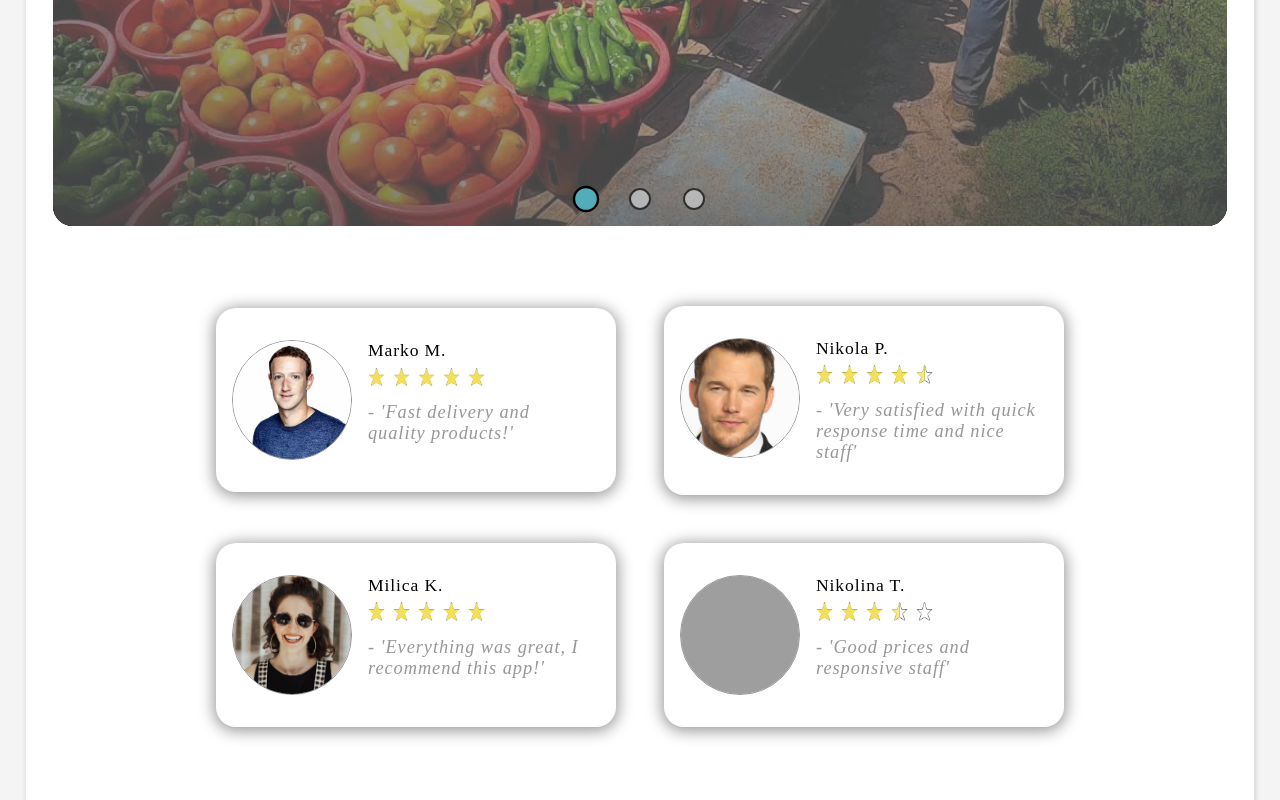
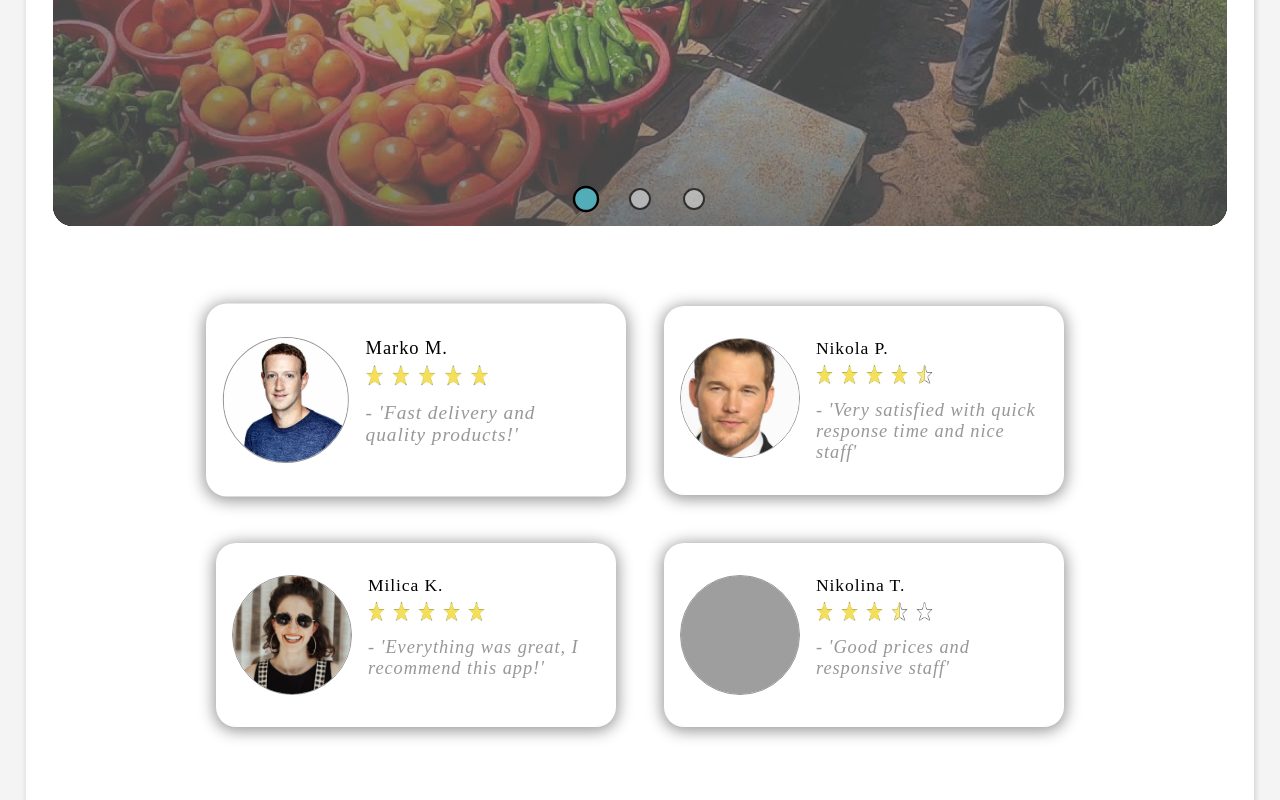
Before and after one commit to AstralEmperor/Application, a website with bundled scripts: page FrontEnd/pages/home-page/pocetna.html in a window 1280 px wide. In both pictures the pointer is over the element 416 px from the left and 1241 px from the top of the page. Shown: the part 841-1641 px from the top of the page. Built offline with nearby package versions, Linux system fonts and the light colour scheme; grey boxes are pictures that could not be loaded.

Commit message:
updated README

```diff
--- a/FrontEnd/pages/home-page/pocetna.css
+++ b/FrontEnd/pages/home-page/pocetna.css
@@ -129,6 +129,9 @@
     justify-content:center;
     background-color:var(--white);
 }
+.review__card:hover{
+    scale:1.05;
+}
 .review__wrapInfo{
     width:100%;
     display:flex;
```
Also changed, not shown: README.md.
